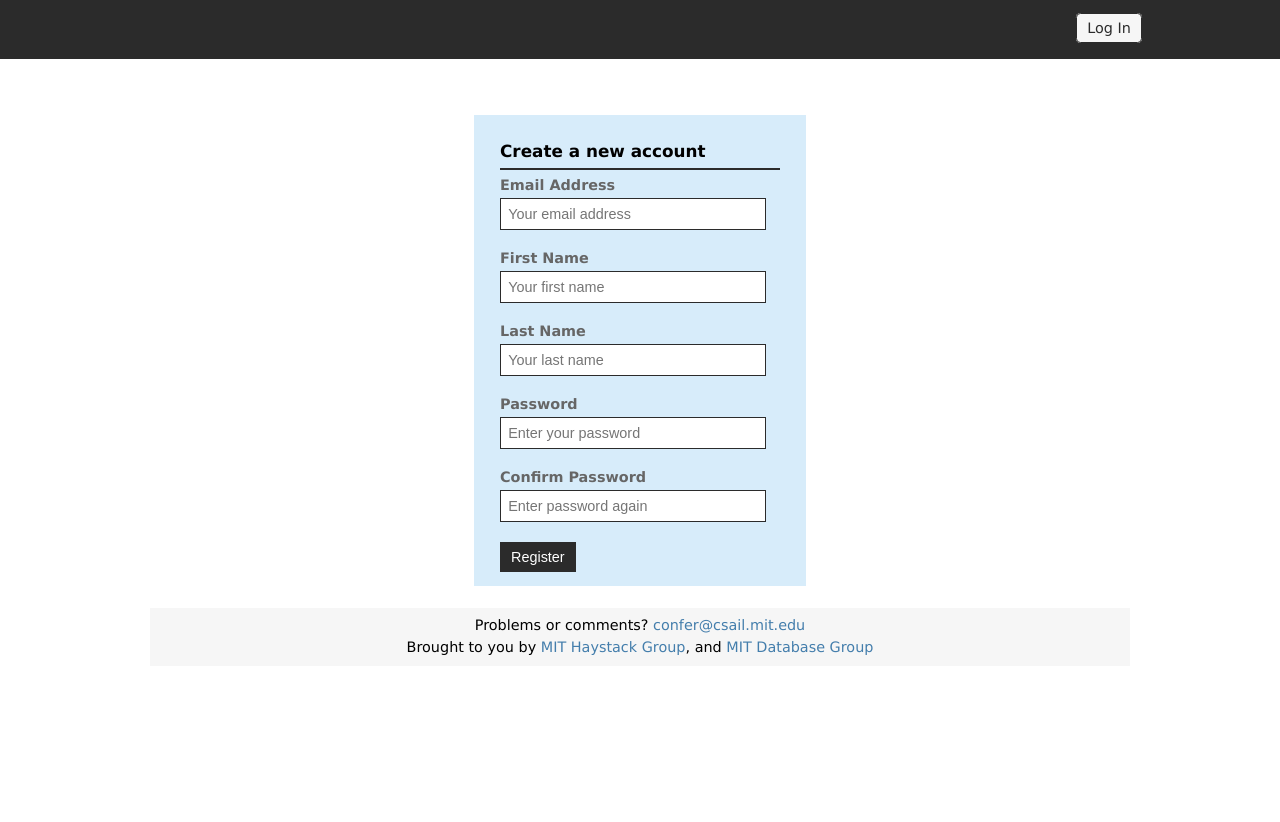
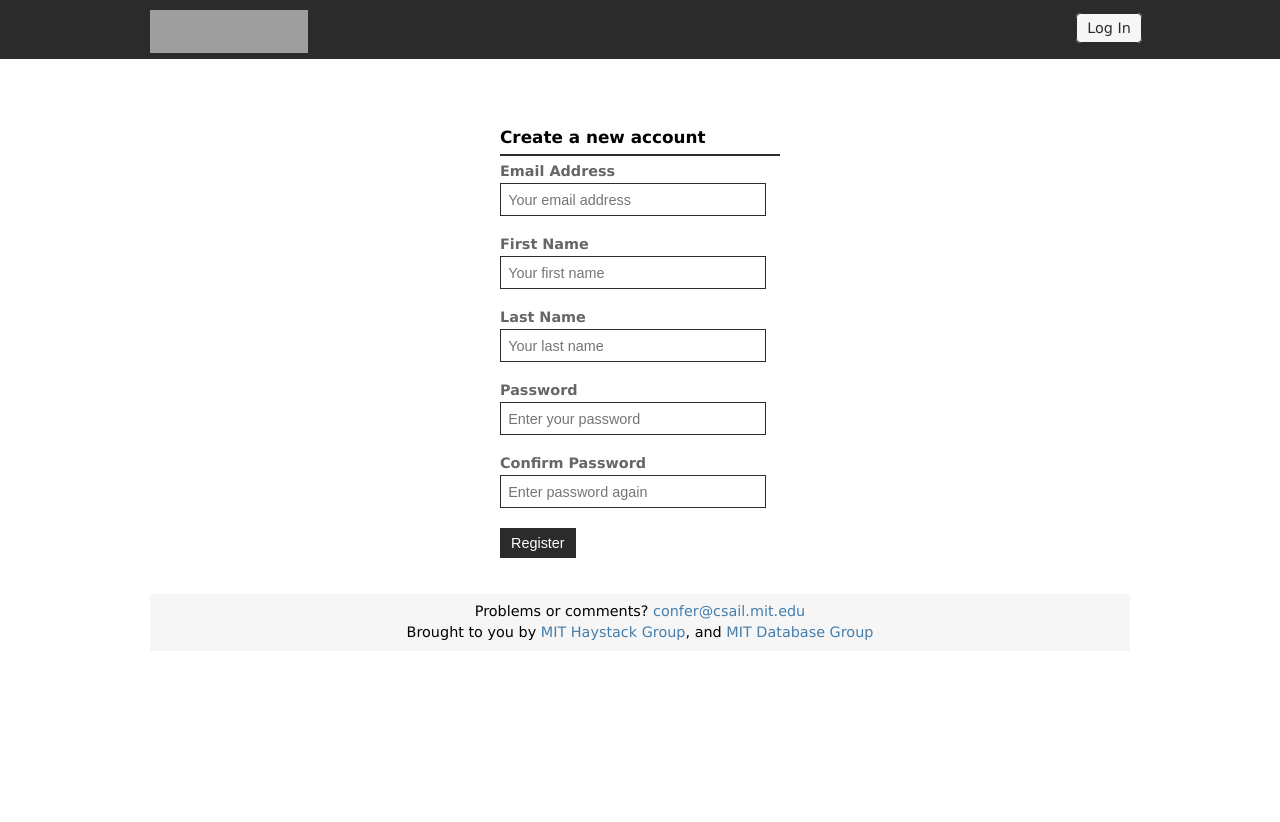
Before and after one commit to ywteh/confer, a Django app: template server/templates/register.html in a window 1280 px wide. Run offline with Django 3.2, Linux system fonts and the light colour scheme; the template is opened without the code that fills it, so the values that code supplies are empty; grey boxes are pictures that could not be loaded.

Commit message:
some design stuff

```diff
--- a/server/static/css/confer.css
+++ b/server/static/css/confer.css
@@ -306,10 +306,10 @@ a.filter.active{
 
 form{
 	margin:0 auto;
-	margin-top:2em;
+	margin-top:1em;
 	padding:1.8em 1.8em 1em 1.8em;
 	vertical-align:top;
-	background-color: #D7ECFA;
+	background-color: #fff;
 	max-width:280px;
 	width: 100%;
 }
@@ -424,7 +424,7 @@ textarea {
 #headlink-left a{
   text-decoration: none;
   color: #F6F6F6;
-  width: 8em;
+  width: 12em;
   height: 3.7em;
   display: inline-block;
 }
--- a/server/templates/layout.html
+++ b/server/templates/layout.html
@@ -42,12 +42,14 @@ Confer Template Layout
 }
 </style>
 </head>
-
+<body>
 <div id="header">
 	<div id="wrap">
+    {% block headlink-left %}
 		<span id="headlink-left">
 			<a id="logo" href="/{{conf}}/"></a>
 		</span>
+    {% endblock %}
 		<span id="headlink-right">
       {% block links %}
 			<span id="logged_in_name"></span> &nbsp;
@@ -60,8 +62,6 @@ Confer Template Layout
 	</div>
 </div>
 
-
-<body>
 <div id="page">
 <div id="content">
 {% block content %}
--- a/server/templates/login-layout.html
+++ b/server/templates/login-layout.html
@@ -21,6 +21,19 @@ Confer Login/Register Template Layout
 <script type="text/javascript" src="/static/javascript/third-party/jquery-ui.js"></script>
 
 <meta http-equiv="Content-Type" content="text/html; charset=utf-8">
+<style>
+#headlink-left{
+  position:absolute;
+  /*top: 0.7em;*/
+  top:0.7em;
+  left:0;
+  color: #F6F6F6;
+  background-image: url({% block logo %}/static/img/logo.png {% endblock %});
+  background-size: 11em 3em;
+  background-repeat: no-repeat;
+}
+</style>
+
 </head>
 
 <div id="header">
```
Also changed, not shown: server/templates/home.html (+21 -1 lines), server/static/img/sigmod-logo.png (deleted).
